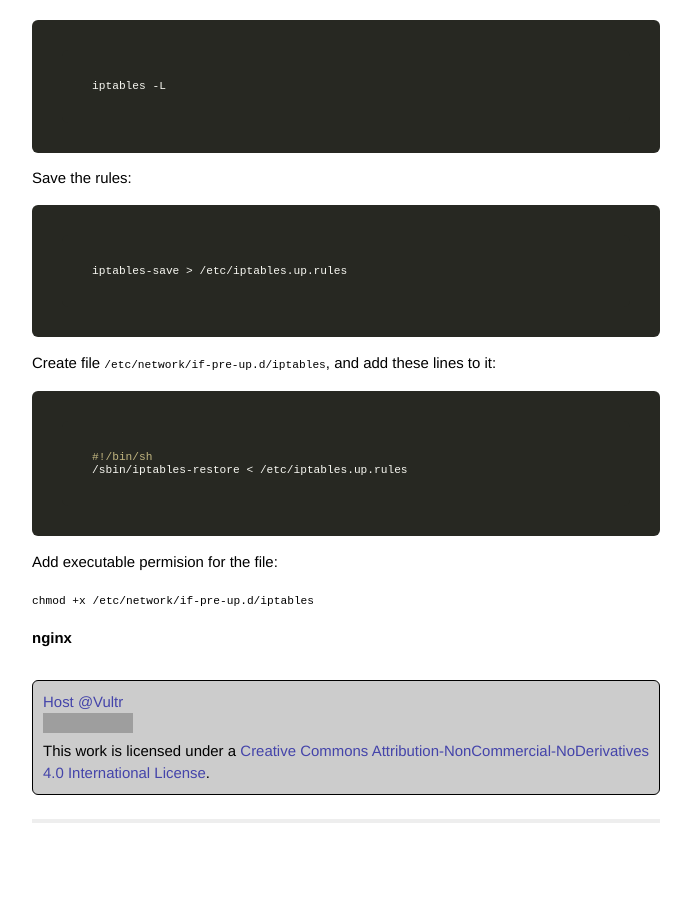
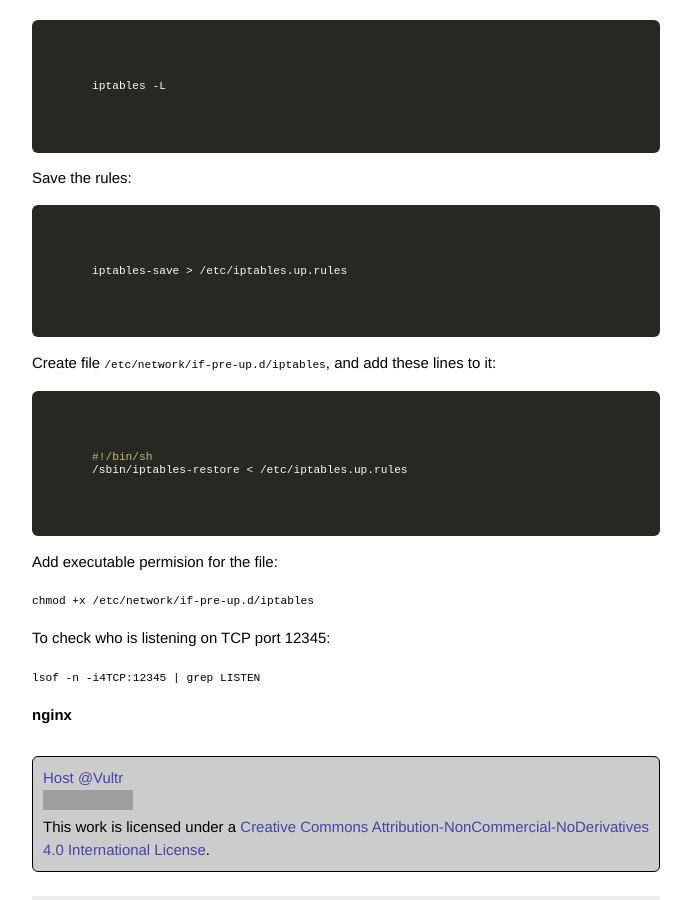
Before and after one commit to mindeng/mindeng.github.io, a Jekyll site: the page built from _posts/2015-10-31-linux-security.markdown, in a window 1280 px wide and 900 px high, scrolled down 1515 px. Shown: the whole window, without its empty margins (294-985 px from the left). Built offline with Jekyll 4.4.1, drawn with Linux system fonts in a browser that asks for light colours; Markdown is read by kramdown in place of the engine named in the settings; before the commit the page ends 2338 px from its top, so only the background shows below that; grey boxes are pictures that could not be loaded.

Commit message:
Add lsof

````diff
--- a/_posts/2015-10-31-linux-security.markdown
+++ b/_posts/2015-10-31-linux-security.markdown
@@ -106,6 +106,9 @@ Add executable permision for the file:
 
 `chmod +x /etc/network/if-pre-up.d/iptables`
 
+To check who is listening on TCP port 12345:
+
+```lsof -n -i4TCP:12345 | grep LISTEN```
 
 nginx
 =======
````
